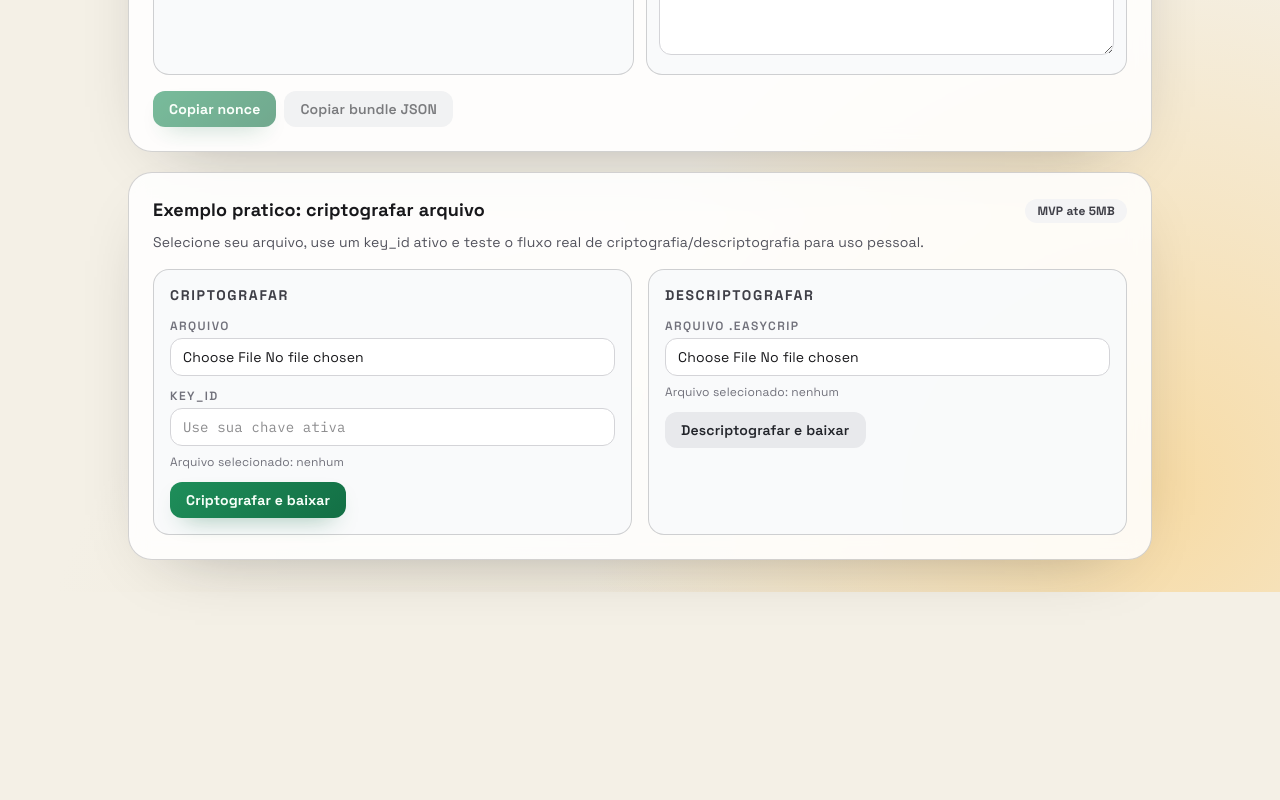
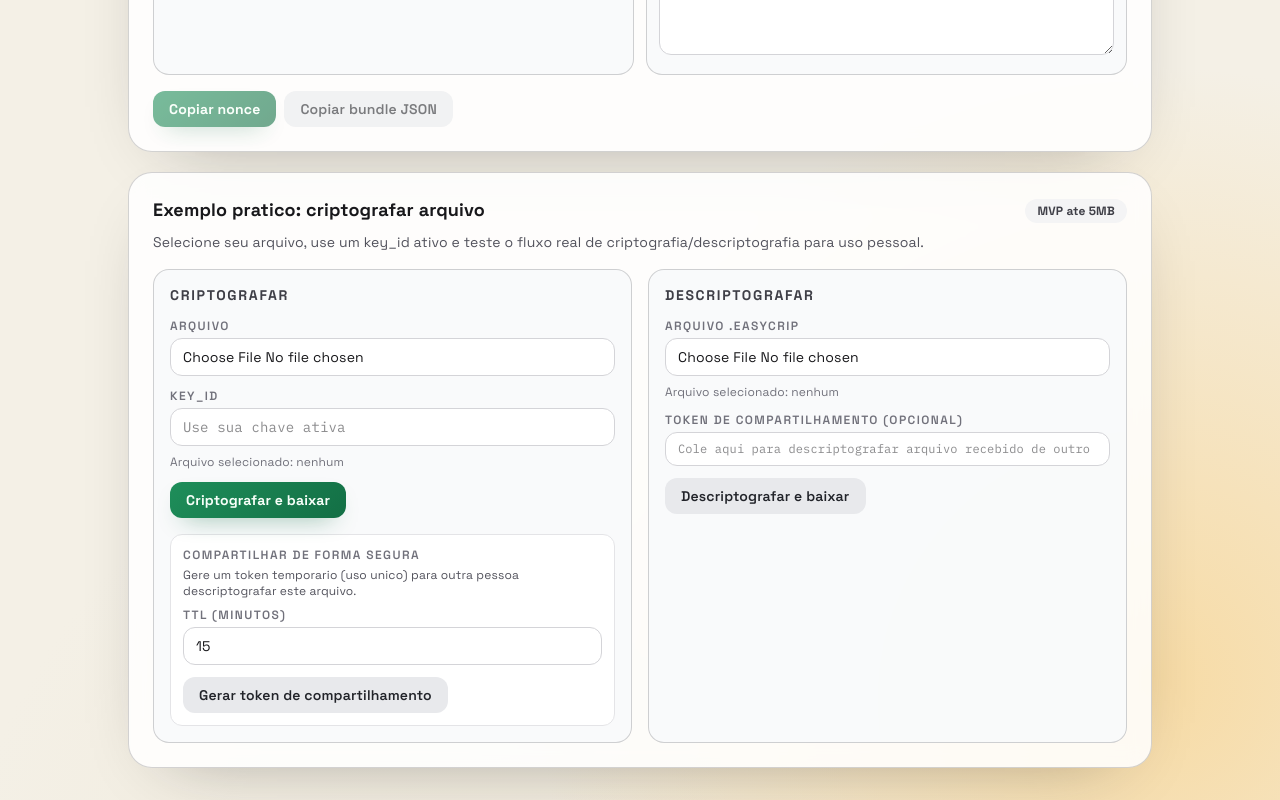
Before and after one commit to Xinao123/EasyCripApp, a Next.js app: page /dashboard in a window 1280 px wide. Shown: the part 708-1508 px from the top of the page. Before the commit the page ends 1300 px from the top, so only its background shows below. Built offline with nearby package versions, Linux system fonts and the light colour scheme; no server answers.

Commit message:
Update page.tsx

```diff
--- a/src/app/dashboard/page.tsx
+++ b/src/app/dashboard/page.tsx
@@ -26,6 +26,13 @@ type NonceBundle = {
   nonce: string;
   algorithm: "AES-256-GCM";
   generated_at: string;
+};
+
+type FileShareTokenResponse = {
+  share_token: string;
+  key_id: string;
+  expires_at: string;
+  one_time: boolean;
 };
 
 function noticeStyle(type: NoticeType) {
@@ -66,6 +73,10 @@ export default function DashboardPage() {
   const [fileKeyId, setFileKeyId] = useState("");
   const [fileToEncrypt, setFileToEncrypt] = useState<File | null>(null);
   const [fileToDecrypt, setFileToDecrypt] = useState<File | null>(null);
+  const [shareTokenTtlMinutes, setShareTokenTtlMinutes] = useState("15");
+  const [generatedShareToken, setGeneratedShareToken] = useState("");
+  const [generatedShareTokenExpiresAt, setGeneratedShareTokenExpiresAt] = useState("");
+  const [decryptShareToken, setDecryptShareToken] = useState("");
   const [nonceBundle, setNonceBundle] = useState<NonceBundle | null>(null);
   const [keyValidation, setKeyValidation] = useState<{ state: KeyValidationState; message: string }>({
     state: "idle",
@@ -328,6 +339,53 @@ export default function DashboardPage() {
     }
   }
 
+  async function onCreateShareToken() {
+    const selectedKeyId = fileKeyId.trim();
+    if (!selectedKeyId) {
+      setNotice({ type: "error", message: "Informe um key_id para gerar token de compartilhamento." });
+      return;
+    }
+    if (!/^[A-Za-z0-9_-]{16,64}$/.test(selectedKeyId)) {
+      setNotice({ type: "error", message: "Formato de key_id invalido para token de compartilhamento." });
+      return;
+    }
+
+    const ttl = Number(shareTokenTtlMinutes);
+    if (!Number.isFinite(ttl) || ttl < 1) {
+      setNotice({ type: "error", message: "Informe um TTL valido (minutos)." });
+      return;
+    }
+
+    setIsFileBusy(true);
+    try {
+      const result = await apiRequest<FileShareTokenResponse>({
+        path: "/api/files/share-token",
+        method: "POST",
+        body: {
+          key_id: selectedKeyId,
+          expires_in_minutes: ttl,
+        },
+        requireAuth: true,
+      });
+      setGeneratedShareToken(result.share_token);
+      setGeneratedShareTokenExpiresAt(result.expires_at);
+      setNotice({
+        type: "success",
+        message: "Token de compartilhamento gerado. Envie token + arquivo .easycrip ao destinatario.",
+      });
+    } catch (error) {
+      const msg = error instanceof Error ? error.message : "Falha ao gerar token de compartilhamento.";
+      if (msg.toLowerCase().includes("sessao expirada")) {
+        clearStoredToken();
+        router.replace("/");
+        return;
+      }
+      setNotice({ type: "error", message: msg });
+    } finally {
+      setIsFileBusy(false);
+    }
+  }
+
   async function onDecryptFile() {
     if (!fileToDecrypt) {
       setNotice({ type: "error", message: "Selecione um arquivo .easycrip para descriptografar." });
@@ -338,14 +396,27 @@ export default function DashboardPage() {
     try {
       const formData = new FormData();
       formData.append("file", fileToDecrypt);
-      if (fileKeyId.trim()) formData.append("key_id", fileKeyId.trim());
-
-      const result = await apiFileRequest({
+      const sharedToken = decryptShareToken.trim();
+      const result = sharedToken
+        ? await (async () => {
+        formData.append("share_token", sharedToken);
+        return apiFileRequest({
+          path: "/api/files/decrypt-shared",
+          method: "POST",
+          formData,
+          requireAuth: false,
+        });
+      })()
+        : await (async () => {
+        const localKeyId = fileKeyId.trim();
+        if (localKeyId) formData.append("key_id", localKeyId);
+        return apiFileRequest({
           path: "/api/files/decrypt",
           method: "POST",
           formData,
           requireAuth: true,
         });
+      })();
 
       const encryptedExtension = ".easycrip";
       const defaultName = fileToDecrypt.name.endsWith(encryptedExtension)
@@ -581,13 +652,58 @@ export default function DashboardPage() {
                 Arquivo selecionado: {fileToEncrypt ? fileToEncrypt.name : "nenhum"}
               </p>
 
+              <div className="mt-3 flex flex-wrap gap-2">
                 <button
                   onClick={onEncryptFile}
                   disabled={isBusy || isFileBusy}
-                className="btn-primary mt-3 px-4 py-2 text-sm disabled:opacity-60"
+                  className="btn-primary px-4 py-2 text-sm disabled:opacity-60"
                 >
                   {isFileBusy ? "Processando..." : "Criptografar e baixar"}
                 </button>
+              </div>
+
+              <div className="mt-4 rounded-xl border border-zinc-200 bg-white p-3">
+                <p className="text-xs font-semibold uppercase tracking-[0.12em] text-zinc-500">Compartilhar de forma segura</p>
+                <p className="mt-1 text-xs text-zinc-600">
+                  Gere um token temporario (uso unico) para outra pessoa descriptografar este arquivo.
+                </p>
+
+                <label className="mt-2 grid gap-1">
+                  <span className="text-xs font-semibold uppercase tracking-[0.12em] text-zinc-500">TTL (minutos)</span>
+                  <input
+                    type="number"
+                    min={1}
+                    max={120}
+                    className="w-full rounded-xl border border-zinc-300 bg-white px-3 py-2 text-sm outline-none ring-[var(--ring)] transition focus:ring-4"
+                    value={shareTokenTtlMinutes}
+                    onChange={(e) => setShareTokenTtlMinutes(e.target.value)}
+                  />
+                </label>
+
+                <button
+                  onClick={onCreateShareToken}
+                  disabled={isBusy || isFileBusy}
+                  className="btn-secondary mt-3 px-4 py-2 text-sm disabled:opacity-60"
+                >
+                  {isFileBusy ? "Processando..." : "Gerar token de compartilhamento"}
+                </button>
+
+                {generatedShareToken ? (
+                  <div className="mt-3 rounded-xl border border-zinc-200 bg-zinc-50 p-3">
+                    <p className="text-xs text-zinc-600">Token (uso unico):</p>
+                    <p className="mt-1 break-all font-mono text-xs text-zinc-900">{generatedShareToken}</p>
+                    <p className="mt-1 text-xs text-zinc-600">
+                      Expira em: {generatedShareTokenExpiresAt ? new Date(generatedShareTokenExpiresAt).toLocaleString() : "-"}
+                    </p>
+                    <button
+                      onClick={() => copyText(generatedShareToken, "Token de compartilhamento")}
+                      className="btn-secondary mt-2 px-3 py-1.5 text-xs"
+                    >
+                      Copiar token
+                    </button>
+                  </div>
+                ) : null}
+              </div>
             </article>
 
             <article className="panel-soft p-4">
@@ -606,6 +722,18 @@ export default function DashboardPage() {
                 Arquivo selecionado: {fileToDecrypt ? fileToDecrypt.name : "nenhum"}
               </p>
 
+              <label className="mt-3 grid gap-1">
+                <span className="text-xs font-semibold uppercase tracking-[0.12em] text-zinc-500">
+                  Token de compartilhamento (opcional)
+                </span>
+                <input
+                  className="w-full rounded-xl border border-zinc-300 bg-white px-3 py-2 font-mono text-xs outline-none ring-[var(--ring)] transition focus:ring-4"
+                  value={decryptShareToken}
+                  onChange={(e) => setDecryptShareToken(e.target.value)}
+                  placeholder="Cole aqui para descriptografar arquivo recebido de outro usuario"
+                />
+              </label>
+
               <button
                 onClick={onDecryptFile}
                 disabled={isBusy || isFileBusy}
```
Lines whose indentation alone changed are shown as unchanged.
